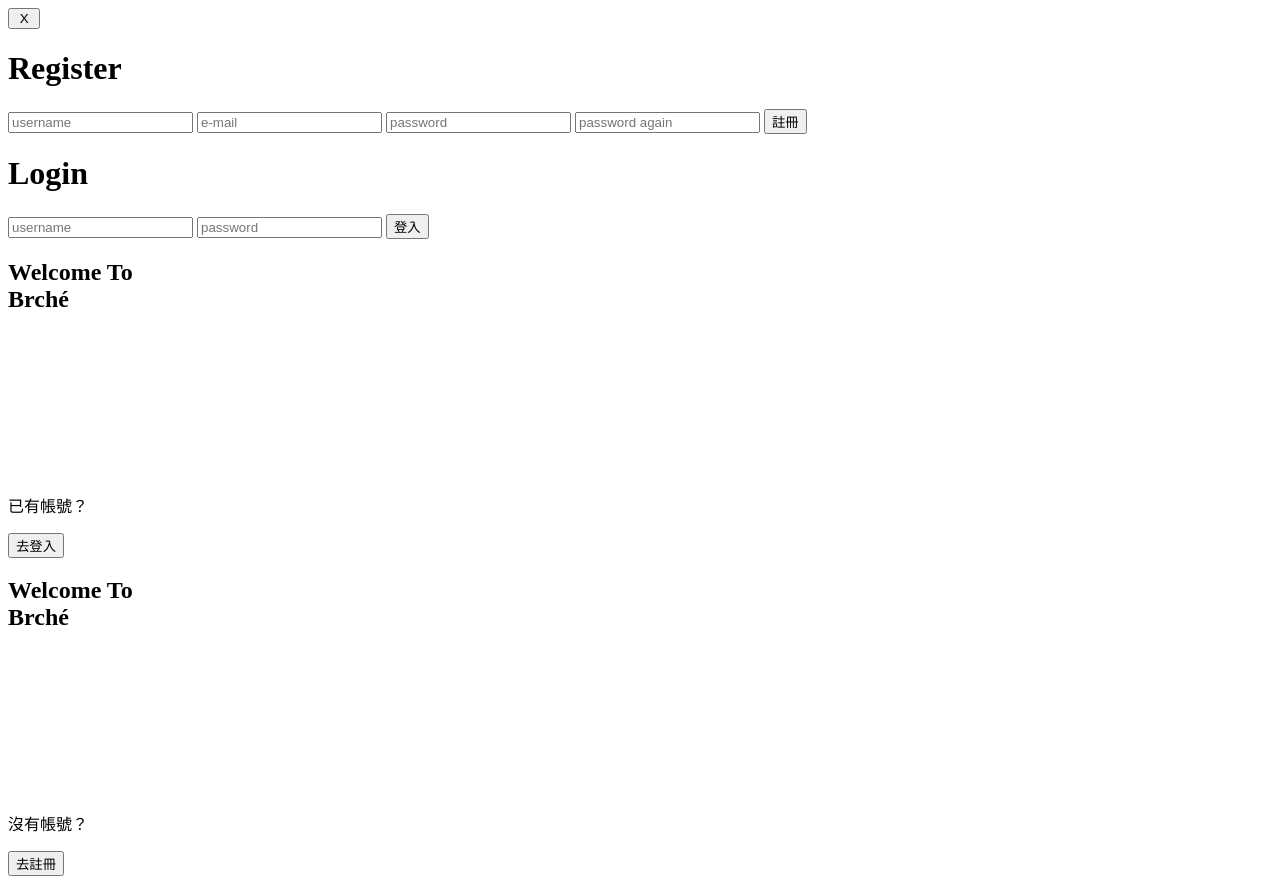
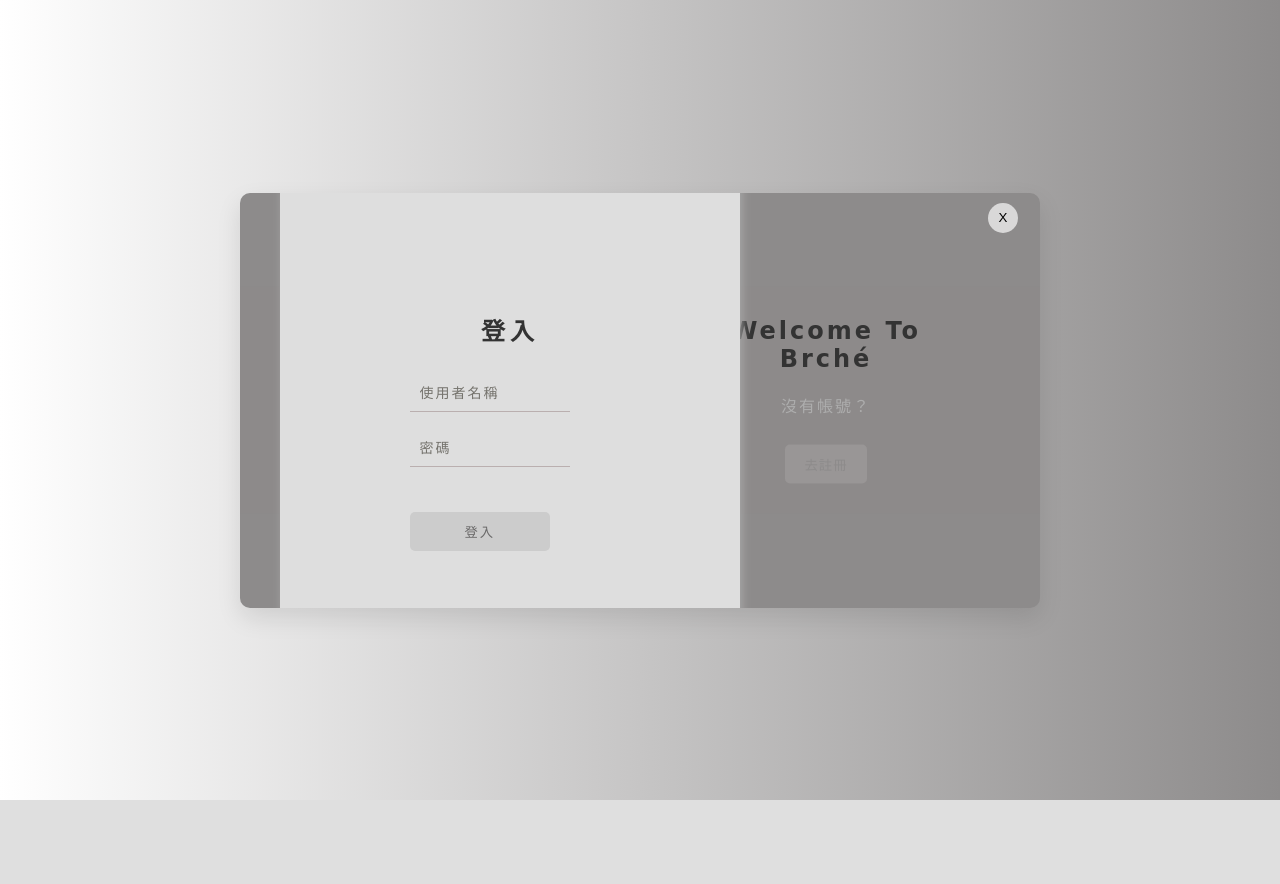
Before and after one commit to hsuchenhsi/Brch-, a Django app: page /login/ in a window 1280 px wide. After the commit the page ends 800 px from the top, so only its background shows below. Run offline with Django 4.2, Linux system fonts and the light colour scheme.

Commit message:
你們美邊比較好

```diff
--- a/templates/login.html
+++ b/templates/login.html
@@ -5,68 +5,180 @@
     <meta charset="UTF-8">
     <meta name="viewport" content="width=device-width, initial-scale=1.0">
     <title>可以滑動的登入/註冊</title>
-    <!-- <link rel="stylesheet" href="{% static 'css/login.css' %}"> -->
+    <link rel="stylesheet" href="{% static 'css/login.css' %}">
+    <style>
+        body {
+            font-family: 'Arial', sans-serif;
+            display: flex;
+            justify-content: center;
+            align-items: center;
+            height: 100vh;
+            background: linear-gradient(to right, #fff, #8d8b8b);
+            margin: 0;
+        }
+        .container {
+            background: #8d8b8b;
+            border-radius: 10px;
+            box-shadow: 0 10px 25px rgba(0, 0, 0, 0.1);
+            overflow: hidden;
+            width: 800px;
+            max-width: 100%;
+            display: flex;
+            position: relative;
+        }
+        .close-button {
+            position: absolute;
+            top: 25px;
+            right: 10px;
+            background: #ffffffaa;
+            color: #000000;
+            border: none;
+            border-radius: 50%;
+            width: 30px;
+            height: 30px;
+            cursor: pointer;
+            transition: background 0.3s ease;
+        }
+        .close-button:hover {
+            background: #dec3aae1;
+        }
+        .form-box {
+            width: 50%;
+            padding: 30px;
+            transition: transform 0.5s ease;
+        }
+        .form-box form {
+            display: flex;
+            flex-direction: column;
+        }
+        .form-box h1 {
+            margin-bottom: 20px;
+            font-size: 24px;
+            color: #333;
+        }
+        .form-box input {
+            padding: 10px;
+            margin-bottom: 10px;
+            border: none;
+            border-bottom: 1px solid #baafaf;
+            border-radius: 0;
+            outline: none;
+            transition: border-color 0.3s ease;
+        }
+        .form-box input:focus {
+            border-bottom: 1px solid #333;
+        }
+        .form-box button {
+            padding: 10px;
+            border: none;
+            border-radius: 5px;
+            background: #cccccc;
+            color: #6a6969;
+            cursor: pointer;
+            transition: background 0.3s ease, color 0.3s ease;
+        }
+        .form-box button:hover {
+            background: #928981e1;
+            color: #fff;
+        }
+        .con-box {
+            width: 50%;
+            padding: 30px;
+            background: #8d8b8bb7;
+            display: flex;
+            flex-direction: column;
+            justify-content: center;
+            align-items: center;
+            text-align: center;
+        }
+        .con-box h2 {
+            font-size: 24px;
+            color: #333;
+            margin-bottom: 20px;
+        }
+        .con-box p {
+            font-size: 16px;
+            color: #ADADAD; /*沒有帳號? -> 字體顏色*/
+            margin-bottom: 16px;
+        }
+        .con-box button {
+            padding: 10px 20px;
+            border: none;
+            border-radius: 5px;
+            background: #a09d9da1;
+            color: #8d8b8b;
+            cursor: pointer;
+            transition: background 0.3s ease, color 0.3s ease;
+        }
+        .con-box button:hover {
+            background: #aaaaaa;
+            color: #fff;
+        }
+        .hidden {
+            display: none;
+        }
+    </style>
 </head>
 <body>
     <div class="container">
         <button id="close" class="close-button">&nbsp;X&nbsp;</button>
         <div class="form-box">
-
+            <div class="login-box">
+                <form action="/login/" method="post">
+                    {% csrf_token %}
+                    <h1>登入</h1>
+                    <input id="username" type="text" name="username" placeholder="使用者名稱">
+                    <input id="password" type="password" name="password" placeholder="密碼">
+                    <button type="submit">登入</button>
+                </form>
+                <p>{{ msg }}</p>
+            </div>
+            <div class="register-box hidden">
                 <form method="post" action="/register/">
                     {% csrf_token %}
-                <h1>Register</h1>
-                <input id="username" type="text" name="username" placeholder="username">
-                <input id="email" type="email" name="email" placeholder="e-mail">
-                <input id="password" type="password" name="password" placeholder="password">
-                <input id="password2" type="password" name="password2" placeholder="password again">
+                    <h1>註冊</h1>
+                    <input id="username" type="text" name="username" placeholder="使用者名稱">
+                    <input id="email" type="email" name="email" placeholder="電子郵件">
+                    <input id="password" type="password" name="password" placeholder="密碼">
+                    <input id="password2" type="password" name="password2" placeholder="再次確認密碼">
                     <button type="submit">註冊</button>
                     <p>{{ msg }}</p>
                 </form>
-
-
-
-            <div class="login-box ">
-                <h1>Login</h1>
-                <form action="/login/" method="post">
-                    {% csrf_token %}
-                    <input id="username" type="text" name="username" placeholder="username">
-                    <input id="password" type="password" name="password" placeholder="password">
-                    <input type="submit" value="登入">
-                </form>
-
-                <p>{{ msg }}</p>
             </div>
         </div>
         <div class="con-box left">
-                <h2>Welcome To<br>Brch&eacute;</span></h2>
-                <br><br><br><br><br><br><br><br>
+            <h2>Welcome To<br>Brch&eacute;</h2>
             <p>已有帳號？</p>
             <button id="login">去登入</button>
         </div>
-
         <div class="con-box right">
-                <h2>Welcome To <br>Brch&eacute;</span></h2>
-                <br><br><br><br><br><br><br><br>
+            <h2>Welcome To<br>Brch&eacute;</h2>
             <p>沒有帳號？</p>
             <button id="register">去註冊</button>
         </div>
     </div>
     <script>
-                let login=document.getElementById('login');
-                let register=document.getElementById( 'register');
-                let form_box=document.getElementsByClassName('form-box')[0];
-                let register_box=document.getElementsByClassName ('register-box')[0];
-                let login_box=document.getElementsByClassName('login-box')[0];
-                register.addEventListener('click',()=>{
-                form_box.style.transform='translateX(80%)';
-                login_box.classList.add('hidden');
-                register_box.classList. remove('hidden');
-                })
-                login. addEventListener ('click', ()=>{
-                form_box.style.transform='translate(0%)';
-                register_box.classList.add( 'hidden'); login_box. classList. remove( 'hidden');
-                })
+        let login = document.getElementById('login');
+        let register = document.getElementById('register');
+        let formBox = document.querySelector('.form-box');
+        let registerBox = document.querySelector('.register-box');
+        let loginBox = document.querySelector('.login-box');
 
-                document.getElementById('close').addEventListener('click', function() { history.back(); });
+        register.addEventListener('click', () => {
+            formBox.style.transform = 'translateX(80%)';
+            loginBox.classList.add('hidden');
+            registerBox.classList.remove('hidden');
+        });
+
+        login.addEventListener('click', () => {
+            formBox.style.transform = 'translateX(0%)';
+            registerBox.classList.add('hidden');
+            loginBox.classList.remove('hidden');
+        });
+
+        document.getElementById('close').addEventListener('click', function() {
+            history.back();
+        });
     </script>
 </body>
+</html>
```
Also changed, not shown: db.sqlite3. Lines whose indentation alone changed are shown as unchanged.
